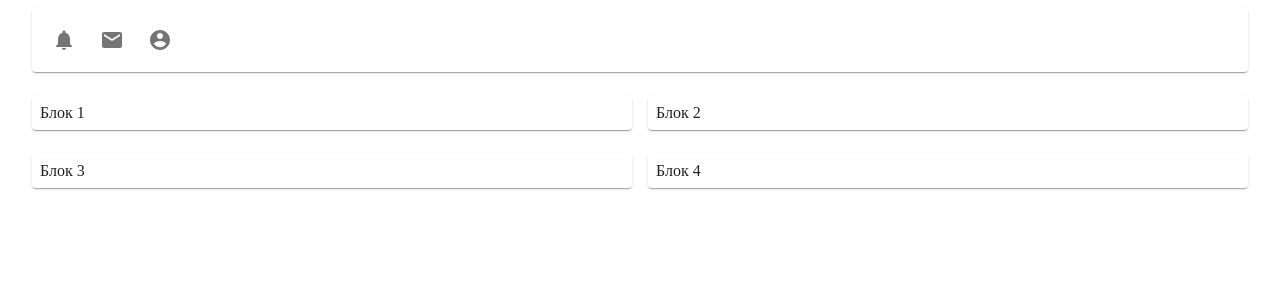
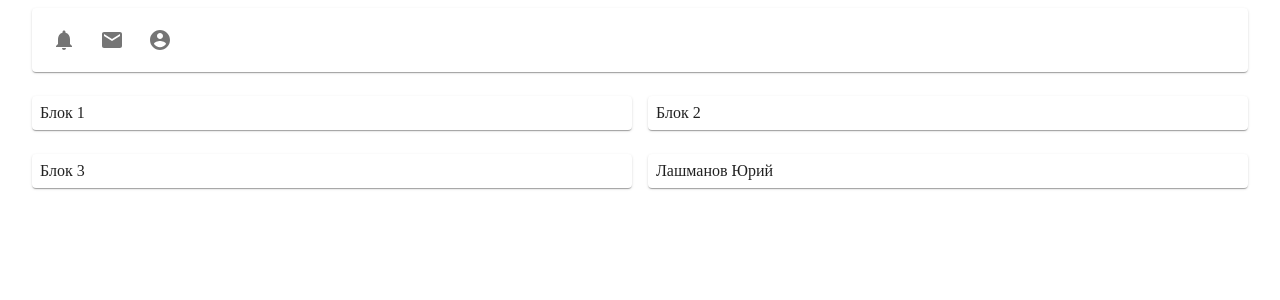
Before and after one commit to LashmanovYuri/engineer_office, a React (Create React App) app: page / in a window 1280 px wide. Shown: the top 300 px of the page. Built offline with nearby package versions, Linux system fonts and the light colour scheme.

Commit message:
Четвертый блок

```diff
--- a/src/components/BlockFour/BlockFour.js
+++ b/src/components/BlockFour/BlockFour.js
@@ -34,7 +34,7 @@ function BlockFour({
 
   return (
     <Card className={classes.root}>
-      Блок 4
+      Лашманов Юрий
     </Card>
   );
 }
```
